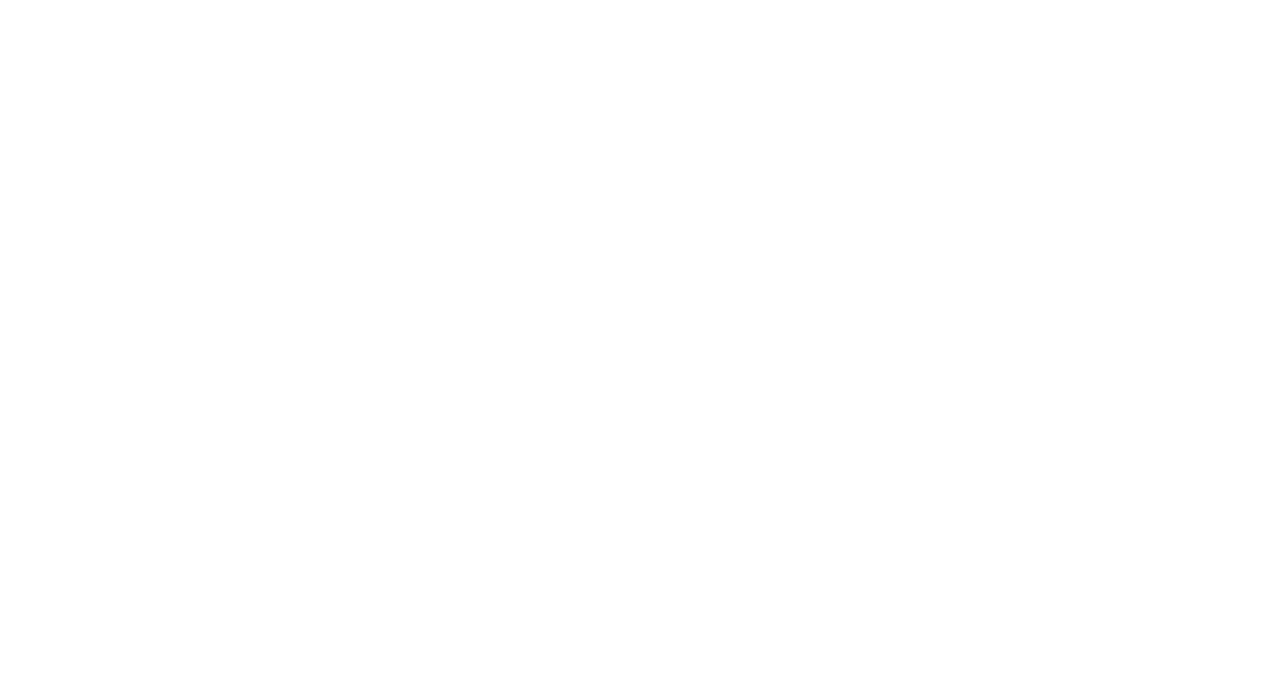
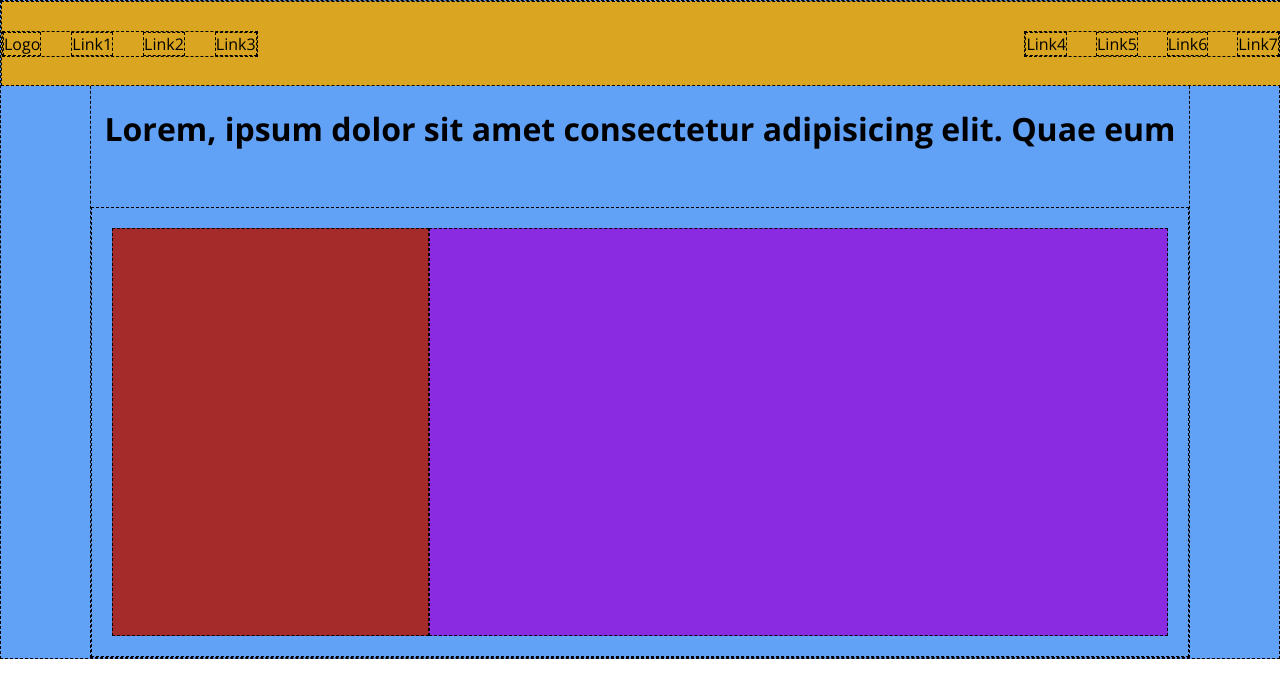
Before and after one commit to emanuele-pogliari/htmlcss-dropbox, a plain HTML site: page index.html in a window 1280 px wide. Drawn offline with nearby package versions, Linux system fonts and the light colour scheme.

Commit message:
header terminato (incompleto)

```diff
--- a/css/style.css
+++ b/css/style.css
@@ -0,0 +1,93 @@
+/* regole di reset */
+* {
+    margin: 0;
+    padding: 0;
+    box-sizing: border-box;
+}
+
+body {
+    font-family: 'Open Sans', sans-serif;
+
+}
+
+div {
+    border: 1px dashed black;
+
+    /* test */
+}
+
+/* Inizio header */
+
+/* Nav */
+
+nav {
+    width: 100%;
+    height: 85px;
+    background-color: goldenrod;
+    position: fixed;
+    z-index: 5;
+}
+
+.nav-container {
+    display: flex;
+    justify-content: space-between;
+    align-items: center;
+    height: 100%;
+    flex-grow: 1;
+}
+
+.flex-link {
+    width: 20%;
+    display: flex;
+    align-items: center;
+    justify-content: space-between;
+}
+
+/* test colore sezioni */
+
+.header-container {
+    background-color: rgb(97, 161, 246);
+}
+
+/*
+#section1 {
+    background-color: rgb(169, 30, 169);
+} */
+
+/* Jumbotron */
+
+.big-container {
+    padding-top: calc(85px + 20px);
+    /* test */
+
+    max-width: 1100px;
+    margin: auto;
+}
+
+.jumbo-flex {
+    display: flex;
+    justify-content: center;
+    flex-grow: 1;
+    height: 450px;
+    padding: 20px;
+}
+
+h1 {
+    text-align: center;
+    height: 100px;
+}
+
+
+.div-a {
+    width: 30%;
+
+    background-color: brown;
+    /* test */
+}
+
+.div-b {
+    width: 70%;
+
+    background-color: blueviolet;
+    /* test */
+}
--- a/index.html
+++ b/index.html
@@ -5,10 +5,46 @@
     <meta charset="UTF-8">
     <meta name="viewport" content="width=device-width, initial-scale=1.0">
     <link rel="stylesheet" href="./css/style.css">
+    <link rel="preconnect" href="https://fonts.googleapis.com">
+    <link rel="preconnect" href="https://fonts.gstatic.com" crossorigin>
+    <link href="https://fonts.googleapis.com/css2?family=Nunito:wght@400;700&family=Open+Sans:wght@400;700&display=swap"
+        rel="stylesheet">
     <title>Dropbox</title>
 </head>
 
 <body>
+    <header>
+        <div class="header-container">
+            <nav>
+
+                <div class="nav-container">
+                    <div class="flex-link">
+                        <div>Logo</div>
+                        <div>Link1</div>
+                        <div>Link2</div>
+                        <div>Link3</div>
+                    </div>
+                    <div class="flex-link">
+                        <div>Link4</div>
+                        <div>Link5</div>
+                        <div>Link6</div>
+                        <div>Link7</div>
+                    </div>
+                </div>
+
+            </nav>
+            <div class="big-container">
+                <h1>Lorem, ipsum dolor sit amet consectetur adipisicing elit. Quae eum</h1>
+                <div class="jumbo-flex">
+                    <div class="div-a"></div>
+                    <div class="div-b"></div>
+                </div>
+            </div>
+        </div>
+    </header>
+
+
+
 
 </body>
 
```
